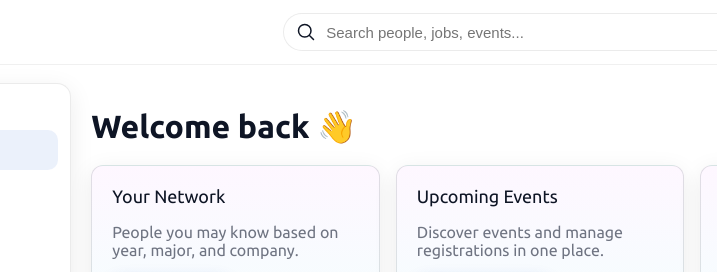
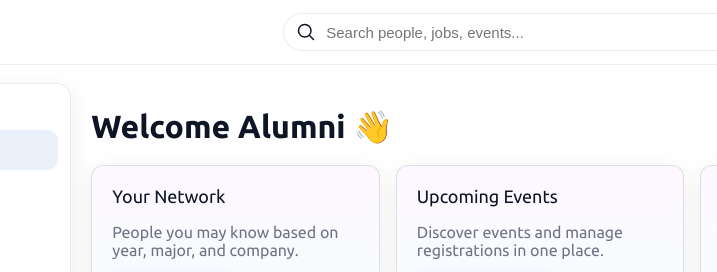
Before and after one commit to techtitans6/alumni360, a plain HTML site: page alumni.html in a window 1280 px wide. Shown: the top 272 px of the page, 240-957 px from the left. Drawn offline with Linux system fonts and the light colour scheme.

Commit message:
Update alumni.html

```diff
--- a/alumni.html
+++ b/alumni.html
@@ -728,7 +728,7 @@
             <!-- Home -->
             <section class="section" data-view="home">
                 <div class="toolbar">
-                    <h2 class="title-lg">Welcome back 👋</h2>
+                    <h2 class="title-lg">Welcome Alumni 👋</h2>
                     <div class="chips">
                         <span class="pill">Connect</span>
                         <span class="pill">Engage</span>
```
